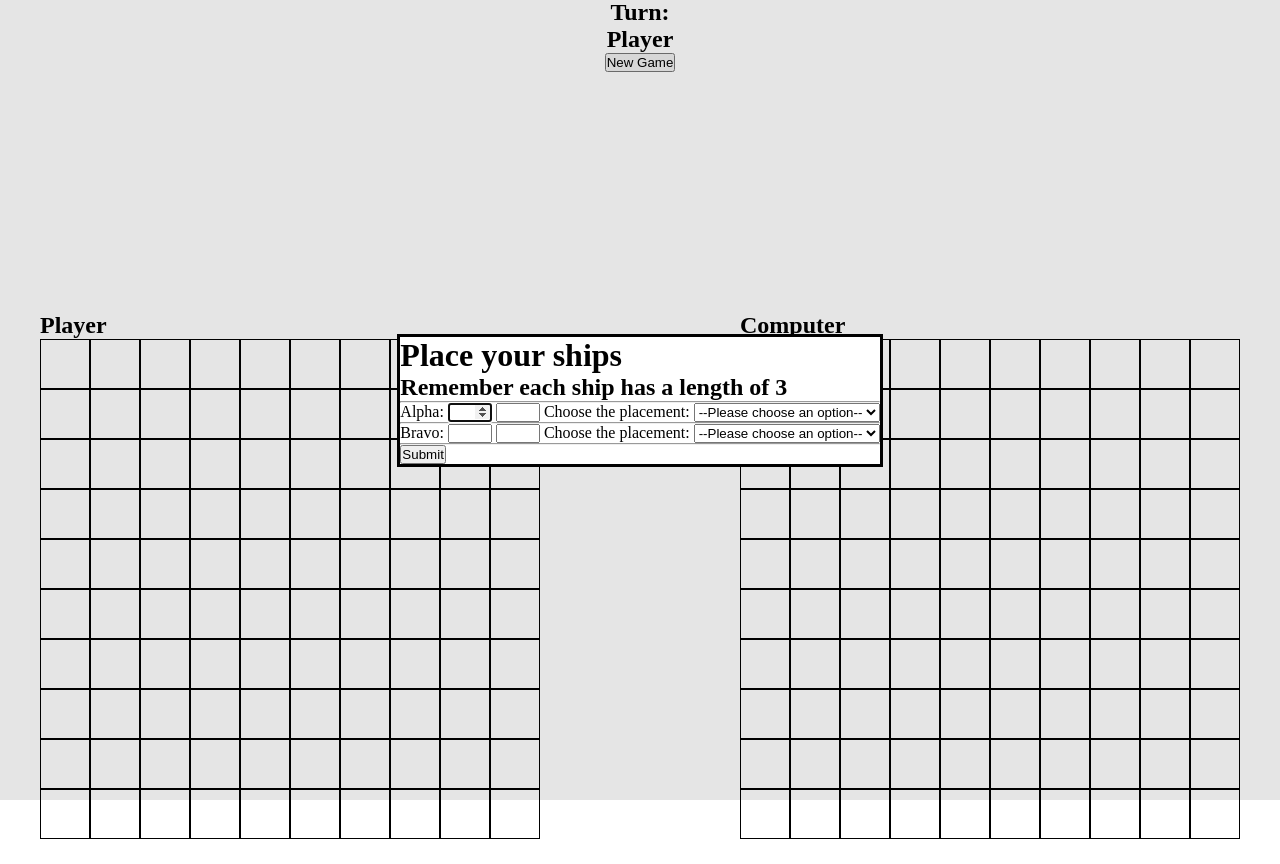
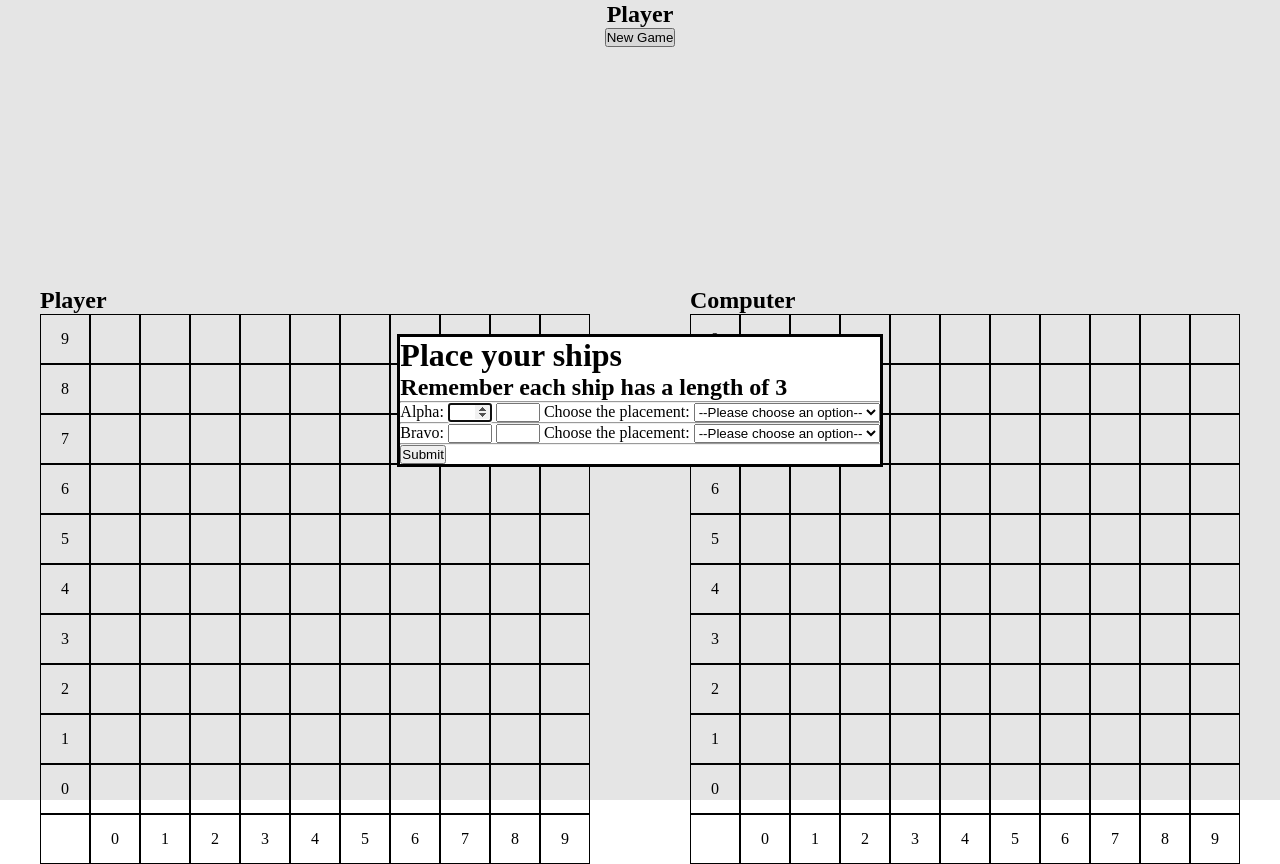
Before and after one commit to JasneetSingh1/battleship, a website with bundled scripts: page index.html in a window 1280 px wide. Both pictures are taken after a click on the button "New Game". Before the commit the page ends 839 px from the top, so only its background shows below. Built offline with nearby package versions, Linux system fonts and the light colour scheme.

Commit message:
feat: create board with markers for coordinates

```diff
--- a/dom.js
+++ b/dom.js
@@ -1,48 +1,30 @@
 export function createGrid(gameboard, playerDom) {
   const board = gameboard.getBoard();
+  const gridSize = board.length;
 
-  for (let i = board.length - 1; i >= 0; i--) {
-    for (let j = 0; j < board[i].length; j++) {
+  for (let i = 0; i <= gridSize; i++) {
+    for (let j = 0; j <= gridSize; j++) {
       let gridItem = document.createElement("div");
       gridItem.classList.add("grid");
-      const measure = 500 / 10;
-      gridItem.setAttribute("coordinate", `${[j , i ]}`);
+
+      if (i === gridSize && j === 0) {
+        gridItem.textContent = "";
+      } else if (i === gridSize) {
+
+        gridItem.textContent = j - 1;
+        gridItem.classList.add("label");
+      } else if (j === 0) {
+
+        gridItem.textContent = gridSize - i - 1;
+        gridItem.classList.add("label");
+      } else {
+
+        const x = j - 1;
+        const y = gridSize - i - 1;
+        gridItem.setAttribute("coordinate", `${x},${y}`);
+      }
 
       playerDom.appendChild(gridItem);
     }
   }
 }
-
-
-// export function createGrid(gameboard, playerDom) {
-//   const board = gameboard.getBoard();
-//   const gridSize = board.length; // assuming 10
-//   const totalSize = gridSize ; // 11x11 for labels
-
-//   for (let i = 0; i < totalSize; i++) {
-//     for (let j = 0; j < totalSize; j++) {
-//       let gridItem = document.createElement("div");
-//       gridItem.classList.add("grid");
-
-//       if (i === 0 && j === 0) {
-//         // top-left corner, leave blank
-//         gridItem.textContent = "";
-//       } else if (i === 0) {
-//         // top row - x axis labels
-//         gridItem.textContent = j - 1;
-//         gridItem.classList.add("label");
-//       } else if (j === 0) {
-//         // left column - y axis labels
-//         gridItem.textContent = i - 1;
-//         gridItem.classList.add("label");
-//       } else {
-//         // actual game grid cell
-//         const x = j - 1;
-//         const y = gridSize - i; // flip y for visual from top-down
-//         gridItem.setAttribute("coordinate", `${x},${y}`);
-//       }
-
-//       playerDom.appendChild(gridItem);
-//     }
-//   }
-// }
--- a/style.css
+++ b/style.css
@@ -30,8 +30,8 @@ body {
 .computer-board {
     display: flex;
     flex-wrap: wrap;
-    width: 500px;
-    height: 500px;
+    width: 550px;
+    height: 550px;
 
 }
 
```
